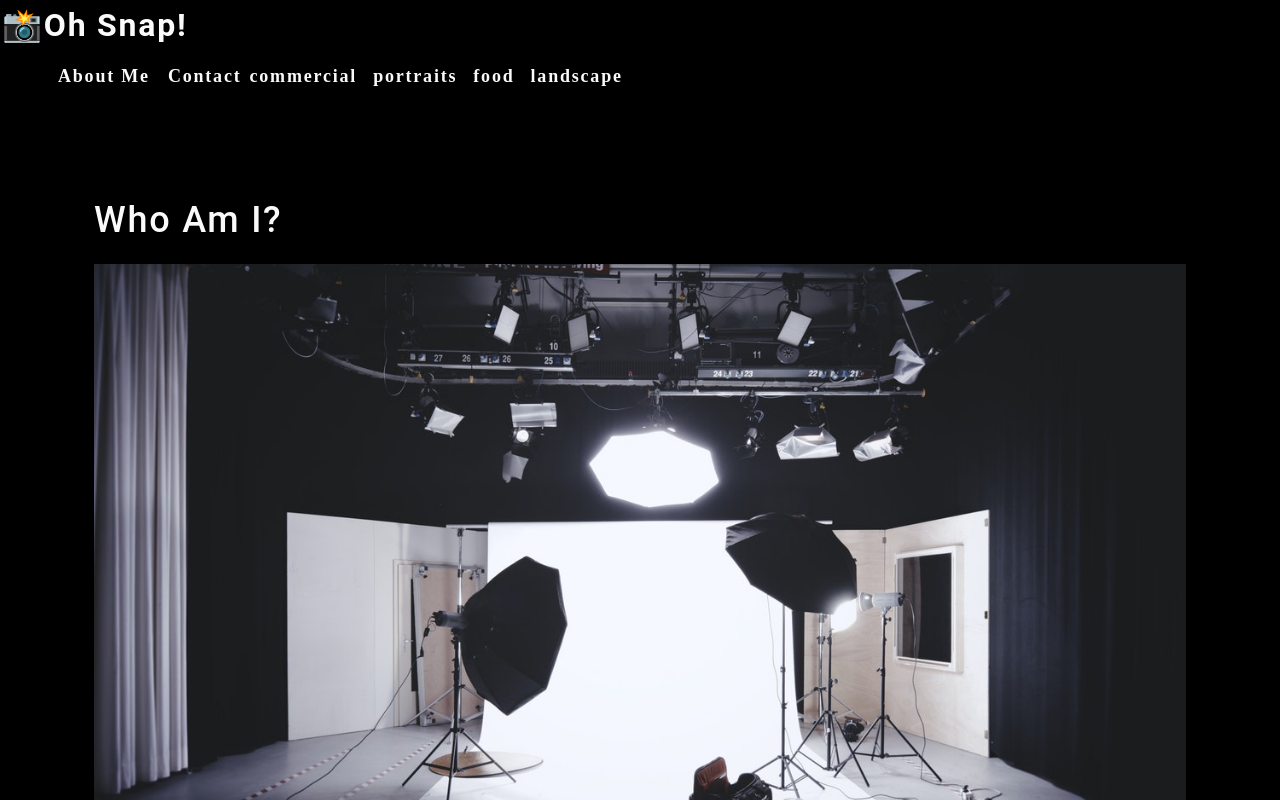
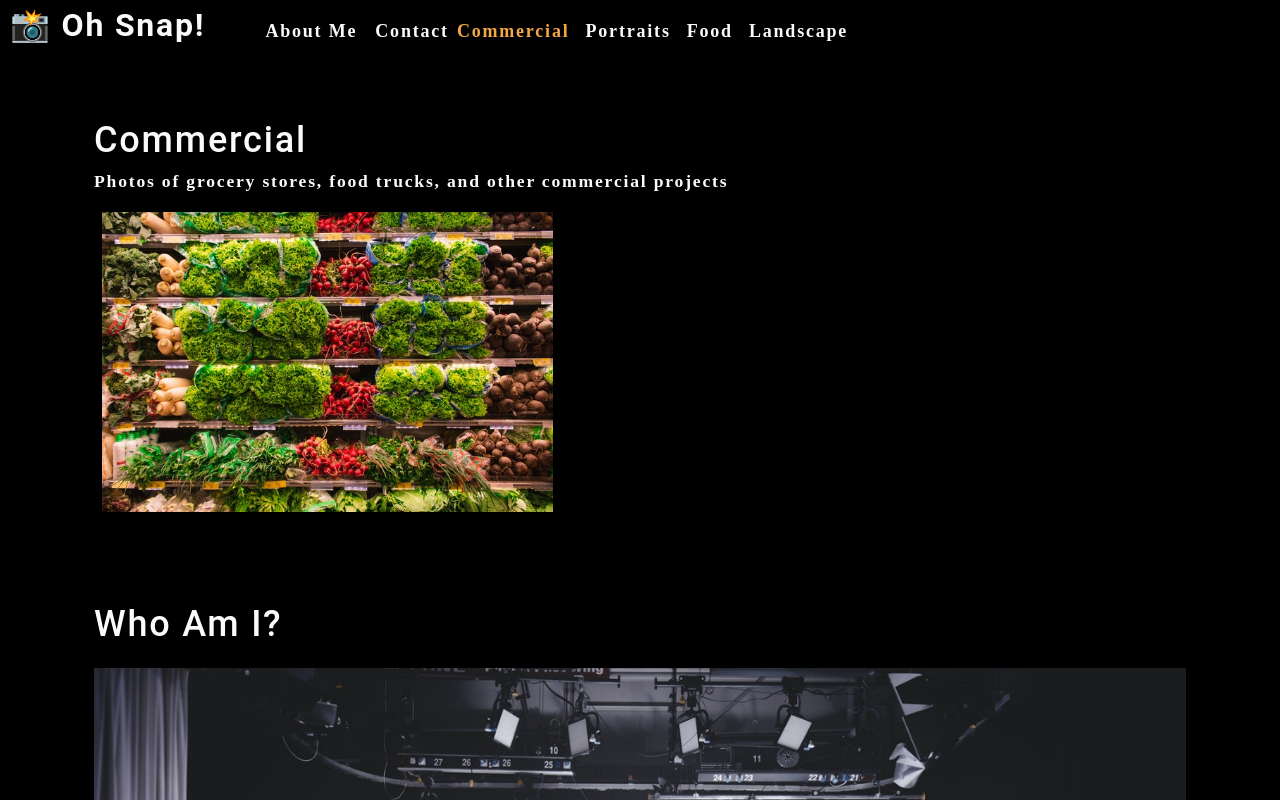
Before and after one commit to DHernandez24e/photo-port, a React (Create React App) app: page / in a window 1280 px wide. Shown: the top 800 px of the page. Built offline with nearby package versions, Linux system fonts and the light colour scheme.

Commit message:
add Hooks to page to manage state

```diff
--- a/src/App.js
+++ b/src/App.js
@@ -1,13 +1,35 @@
-import React from 'react';
+import React, { useState } from 'react';
 import './App.css';
 import About from './components/About';
 import Nav from './components/Nav';
+import Gallery from './components/Gallery';
 
 function App() {
+  const [categories] = useState([
+    {
+      name: "commercial",
+      description:
+          "Photos of grocery stores, food trucks, and other commercial projects"
+    },
+    { name: "portraits", description: "Portraits of people in my life" },
+    { name: "food", description: "Delicious delicacies" },
+    {
+      name: "landscape",
+      description: "Fields, farmhouses, waterfalls, and the beauty of nature"
+    }
+  ]);
+
+  const [ currentCategory, setCurrentCategory ] = useState(categories[0]);
+
   return (
     <div>
-      <Nav></Nav>
+      <Nav
+        categories={categories}
+        setCurrentCategory={setCurrentCategory}
+        currentCategory={currentCategory}
+      ></Nav>
       <main>
+        <Gallery></Gallery>
         <About></About>
       </main>
     </div>
--- /dev/null
+++ b/src/components/Gallery/index.js
@@ -0,0 +1,22 @@
+import React from 'react';
+import { capitalizeFirstLetter } from '../../utils/helpers';
+import photo from '../../assets/small/commercial/0.jpg';
+
+function Gallery(props) {
+    const currentCategory = {
+        name: "commercial",
+        description:
+            "Photos of grocery stores, food trucks, and other commercial projects",
+    };
+    return(
+        <section>
+            <h1>{capitalizeFirstLetter(currentCategory.name)}</h1>
+            <p>{currentCategory.description}</p>
+            <div className="flex-row">
+                <img src={photo} alt="Commercial Example" className="img-thumbnail mx-1"/>
+            </div>
+        </section>
+    );
+}
+
+export default Gallery;
--- a/src/components/Nav/index.js
+++ b/src/components/Nav/index.js
@@ -1,34 +1,32 @@
-import React from 'react';
+import React, { useEffect } from 'react';
+import { capitalizeFirstLetter } from '../../utils/helpers';
 
-function Nav() {
-    const categories = [
-        {
-            name: "commercial",
-            description:
-                "Photos of grocery stores, food trucks, and other commercial projects"
-        },
-        { name: "portraits", description: "Portraits of people in my life" },
-        { name: "food", description: "Delicious delicacies" },
-        {
-            name: "landscape",
-            description: "Fields, farmhouses, waterfalls, and the beauty of nature"
-        },
-    ];
+function Nav(props) {
+    const {
+        categories = [],
+        setCurrentCategory,
+        currentCategory,
+    } = props;
 
-    function categorySelected(name) {
-        console.log(`${name} selected`)
-    }
+    useEffect(() => {
+        document.title = capitalizeFirstLetter(currentCategory.name);
+    }, [currentCategory]);
+
     return(
-        <header>
+        <header className="flex-row px-1">
             <h2>
                 <a data-testid='link' href="/">
-                    <span role="img" aria-label="camera"> 📸</span>Oh Snap!
+                    <span role="img" aria-label="camera">
+                        {" "}
+                        📸
+                    </span>{" "}
+                    Oh Snap!
                 </a>
             </h2>
             <nav>
                 <ul className="flex-row">
                     <li className="mx-2">
-                        <a data-testid='about' href="#about">
+                        <a data-testid="about" href="#about">
                             About Me
                         </a>
                     </li>
@@ -36,9 +34,14 @@
                         <span>Contact</span>
                     </li>
                         {categories.map((category) => (
-                            <li className="mx-1" key={category.name}>
-                                <span onClick={() => categorySelected(category.name)} >
-                                    {category.name}
+                            <li className={`mx-1 ${
+                                currentCategory.name === category.name && 'navActive'
+                            }`} key={category.name}>
+                                <span
+                                    onClick={() => {
+                                        setCurrentCategory(category)
+                                    }} >
+                                    {capitalizeFirstLetter(category.name)}
                                 </span>
                             </li>
                         ))}
```
